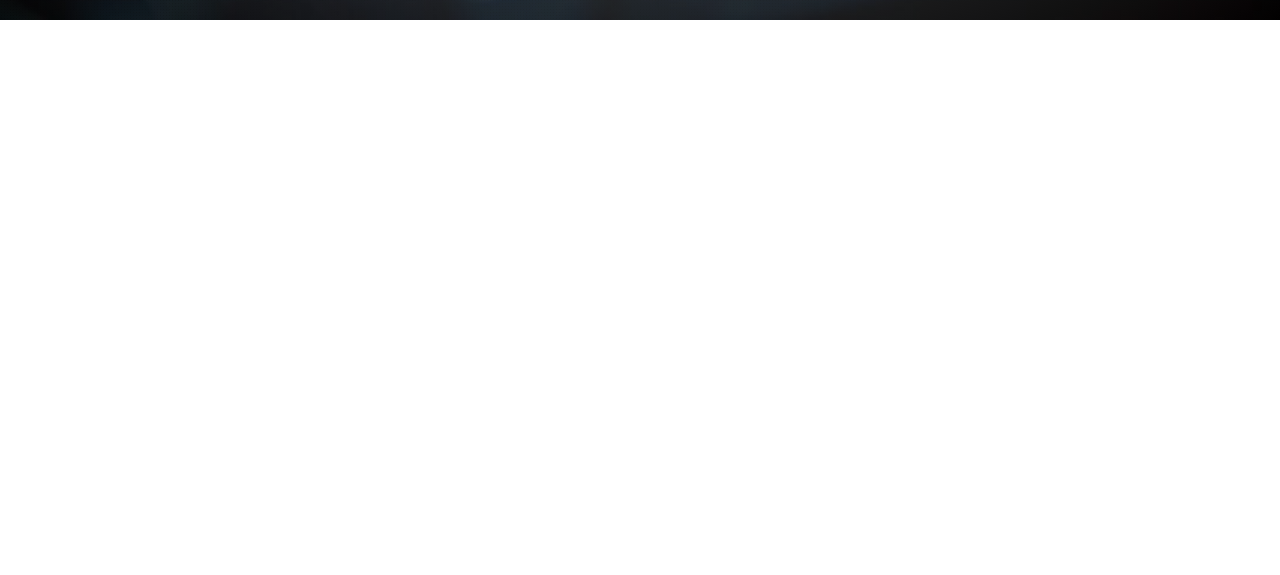
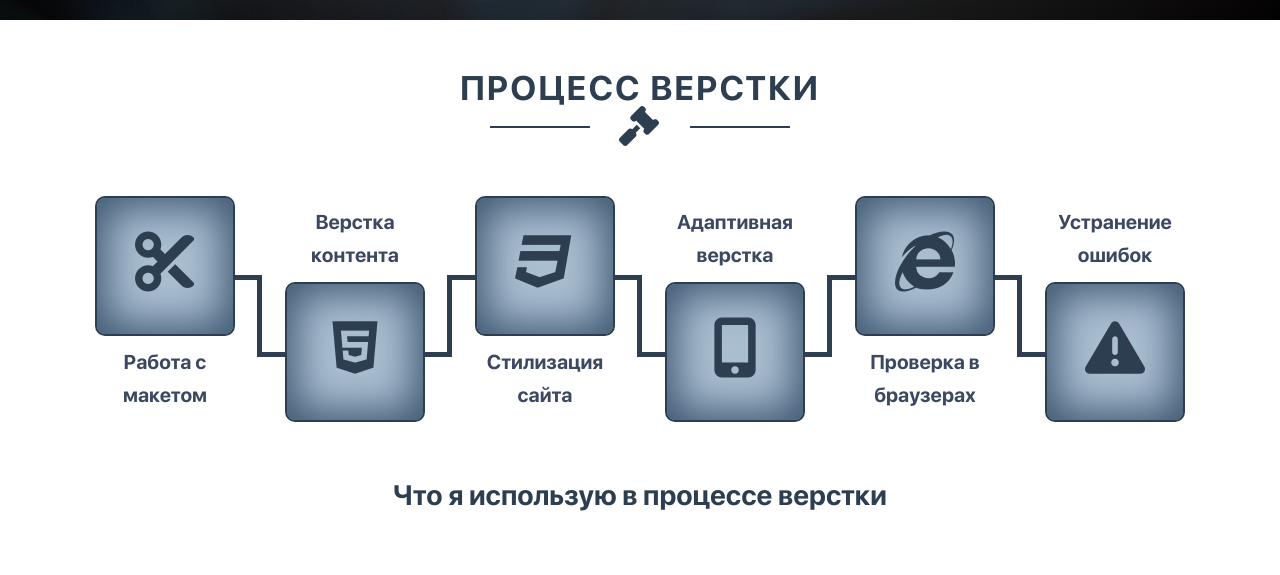
Before and after one commit to Barsoom-coder/Portfolio, a website: page app/index.html in a window 1280 px wide. Shown: the part 2198-2773 px from the top of the page. Before the commit the page ends 2218 px from the top, so only its background shows below. Drawn offline with nearby package versions, Linux system fonts and the light colour scheme; files that its build step writes are made by us from their sources.

Commit message:
added section pageProofs

```diff
--- a/app/index.html
+++ b/app/index.html
@@ -140,6 +140,94 @@
       </div>
     </div>
   </section>
+
+  <section class="pageProofs">
+    <div class="container">
+      <div class="sectionTitle wow slideInUp" id="pageproofs">
+        <h2 class="sectionTitle__text" id="about">Процесс верстки</h2>
+        <div class="sectionTitle__icon"><i class="fa fa-legal" aria-hidden="true"></i></div>
+      </div>
+      <div class="step__box">
+        <div class="step__wrap">
+          <div class="step">
+            <div class="step__way step__way--way1"></div>
+            <div class="step__icon"><i class="fa fa-scissors" aria-hidden="true"></i></div>
+            <p class="step__name">Работа с макетом</p>
+          </div>
+        </div>
+        <div class="step__wrap">
+          <div class="wow bounceInRight" data-wow-delay=".2s">
+            <div class="step">
+              <div class="step__way step__way--way2"></div>
+              <p class="step__name">Верстка контента</p>
+              <div class="step__icon"><i class="fa fa-html5" aria-hidden="true"></i></div>
+            </div>
+          </div>
+        </div>
+        <div class="step__wrap">
+          <div class="wow bounceInRight" data-wow-delay=".4s">
+            <div class="step">
+              <div class="step__way step__way--way3"></div>
+              <div class="step__icon"><i class="fa fa-css3" aria-hidden="true"></i></div>
+              <p class="step__name">Стилизация сайта</p>
+            </div>
+          </div>
+        </div>
+        <div class="step__wrap">
+          <div class="wow bounceInRight" data-wow-delay=".6s">
+            <div class="step">
+              <div class="step__way step__way--way4"></div>
+              <p class="step__name">Адаптивная верстка</p>
+              <div class="step__icon"><i class="fa fa-mobile" aria-hidden="true"></i></div>
+            </div>
+          </div>
+        </div>
+        <div class="step__wrap">
+          <div class="wow bounceInRight" data-wow-delay=".8s">
+            <div class="step">
+              <div class="step__way step__way--way5"></div>
+              <div class="step__icon"><i class="fa fa-internet-explorer" aria-hidden="true"></i></div>
+              <p class="step__name">Проверка в браузерах</p>
+            </div>
+          </div>
+        </div>
+        <div class="step__wrap">
+          <div class="wow bounceInRight" data-wow-delay="1s">
+            <div class="step">
+              <p class="step__name">Устранение ошибок</p>
+              <div class="step__icon"><i class="fa fa-exclamation-triangle" aria-hidden="true"></i></div>
+            </div>
+          </div>
+        </div>
+      </div>
+      <div class="slider__wrap">
+        <h3 class="pageProofs__resurseTitle">Что я использую в процессе верстки</h3>
+        <div class="slider">
+          <div class="slider__button slider__button--prev">
+            <i class="fa fa-chevron-left" aria-hidden="true"></i>
+          </div>
+          <div class="slider__button slider__button--next">
+            <i class="fa fa-chevron-right" aria-hidden="true"></i>
+          </div>
+          <div class="slider__row">
+            <div class="slider__item"><img class="img" src="images/dist/avocode-logo.jpg" alt="Ресурсы" /></div>
+            <div class="slider__item"><img class="img" src="images/dist/bootstrap-logo.jpg" alt="Ресурсы" /></div>
+            <div class="slider__item"><img class="img" src="images/dist/gulp-logo.jpg" alt="Ресурсы" /></div>
+            <div class="slider__item"><img class="img" src="images/dist/html-logo.jpg" alt="Ресурсы" /></div>
+            <div class="slider__item"><img class="img" src="images/dist/JavaScript.jpg" alt="Ресурсы" /></div>
+            <div class="slider__item"><img class="img" src="images/dist/jquery-logo.jpg" alt="Ресурсы" /></div>
+            <div class="slider__item"><img class="img" src="images/dist/less-logo.jpg" alt="Ресурсы" /></div>
+            <div class="slider__item"><img class="img" src="images/dist/photoshop-logo.jpg" alt="Ресурсы" /></div>
+            <div class="slider__item"><img class="img" src="images/dist/pixel-logo.jpg" alt="Ресурсы" /></div>
+            <div class="slider__item"><img class="img" src="images/dist/sass.jpg" alt="Ресурсы" /></div>
+            <div class="slider__item"><img class="img" src="images/dist/figma.jpg" alt="Ресурсы" /></div>
+            <div class="slider__item"><img class="img" src="images/dist/pug.jpg" alt="Ресурсы" /></div>
+            <div class="slider__item"><img class="img" src="images/dist/smart.jpg" alt="Ресурсы" /></div>
+          </div>
+        </div>
+      </div>
+    </div>
+  </section>
 </main>
 
 <!--#include virtual="/parts/footer.html" -->
--- a/app/js/app.js
+++ b/app/js/app.js
@@ -1,9 +1,42 @@
 import $ from 'jquery'; window.jQuery = $; window.$ = $; // import jQuery module (npm i -D jquery)
+import slick from 'slick-carousel';
 
 // require('~/app/libs/mmenu/js/jquery.mmenu.all.min.js') // import vendor jQuery plugin example (not module)
 
 document.addEventListener('DOMContentLoaded', () => {
 
-	// Custom JS
+	$(".slider__row").slick({
+    slidesToShow: 4,
+    slidesToScroll: 1,
+    dots: false,
+    arrows: true,
+    autoplay: true,
+    autoplaySpeed: 2000,
+    nextArrow: ".slider__button--next",
+    prevArrow: ".slider__button--prev",
+    responsive: [
+      {
+        breakpoint: 992,
+        settings: {
+          slidesToShow: 3,
+          slidesToScroll: 1,
+        },
+      },
+      {
+        breakpoint: 768,
+        settings: {
+          slidesToShow: 2,
+          slidesToScroll: 1,
+        },
+      },
+      {
+        breakpoint: 576,
+        settings: {
+          slidesToShow: 1,
+          slidesToScroll: 1,
+        },
+      },
+    ],
+  });
 
 });
--- a/app/styles/sass/_config.sass
+++ b/app/styles/sass/_config.sass
@@ -15,6 +15,7 @@ $gutter: $grid-gutter-width
 
 @import 'node_modules/bootstrap/scss/bootstrap-reboot.scss' // Bootstrap Reboot collection
 @import 'node_modules/bootstrap/scss/mixins/_breakpoints.scss' // Bootstrap Breakpoints mixin
+@import 'node_modules/slick-carousel/slick/slick.scss' // Bootstrap Breakpoints mixin
 // @import 'node_modules/bootstrap/scss/bootstrap-grid.scss' // Optional Bootstrap Grid
 // @import 'node_modules/bootstrap/scss/utilities/_sizing.scss' // Optional Bootstrap Utilites
 
@@ -95,7 +96,7 @@ input, textarea
 		border-color: green
 
 .container
-	max-width: 1140px
+	max-width: 1170px
 	padding-left: 15px
 	padding-right: 15px
 	margin: 0 auto
--- /dev/null
+++ b/app/styles/sass/blocks/pageProofs.scss
@@ -0,0 +1,126 @@
+.pageProofs {
+  padding: 50px;
+  background: #fff;
+  color: #3C4761;
+}
+
+.pageProofs__resurseTitle {
+  padding-bottom: 50px;
+	text-align: center;
+	font-size: 28px;
+	font-weight: 700;
+  color: #2c3e50;
+}
+
+.step__box {
+	display: flex;
+	width: 100%;
+	justify-content: space-between;
+}
+.step__wrap {
+	display: flex;
+	justify-content: flex-start;
+	width: 190px;
+}
+.step {
+	position: relative;
+  margin-bottom: 40px;
+  padding: 10px;
+  text-align: center;
+  font-weight: bold;
+}
+
+.step__way {
+  position: absolute;
+  width: 5px;
+  height: 82px;
+  top: 36%;
+  right: -1%;
+  background: #2c3e50;
+}
+
+.step__way:before {
+  position: absolute;
+  content: "";
+  width: 65px;
+  height: 5px;
+  top: 0;
+  right: 0;
+  background: #2c3e50;
+}
+
+.step__way:after {
+  position: absolute;
+  content: "";
+  width: 65px;
+  height: 5px;
+  left: 0;
+  bottom: 0;
+  background: #2c3e50;
+}
+
+.step__way--way2,
+.step__way--way4 {
+  transform: rotateX(180deg);
+}
+
+.step__icon {
+  position: relative;
+  width: 140px;
+  height: 140px;
+  margin: 0 auto;
+  background: #aabed1;
+  border-radius: 10px;
+  border: 2px solid #2c3e50;
+  box-shadow: inset 0 0 40px 10px #3e5871;
+  font-size: 60px;
+  color: #2c3e50;
+  font-weight: bold;
+  line-height: 130px;
+  z-index: 10;
+}
+
+.step__name {
+  margin: 10px 0;
+	font-size: 20px;
+	font-weight: 700;
+}
+.slider__wrap {
+	display: flex;
+  flex-direction: column;
+  width: 100%;
+  align-items: center;
+}
+.slider {
+  position: relative;
+  width: 92%;
+}
+
+.slider__button {
+  position: absolute;
+  top: 38%;
+  font-size: 36px;
+  color: #2c3e50;
+  cursor: pointer;
+  z-index: 100;
+}
+
+.slider__button--prev {
+  left: -4%;
+}
+
+.slider__button--next {
+  right: -4%;
+}
+
+.slider__row {
+  overflow: hidden;
+}
+
+.slider__item {
+  margin: 10px;
+	background: #fff;
+	img {
+		width: 92%;
+	}
+}
--- a/package.json
+++ b/package.json
@@ -30,5 +30,8 @@
 		"gulp-stylus": "^2.7.0",
 		"jquery": "^3.5.1",
 		"webpack-stream": "^6.1.1"
+	},
+	"dependencies": {
+		"slick-carousel": "^1.8.1"
 	}
 }
```
Also changed, not shown: app/css/main.min.css, app/js/app.min.js.
